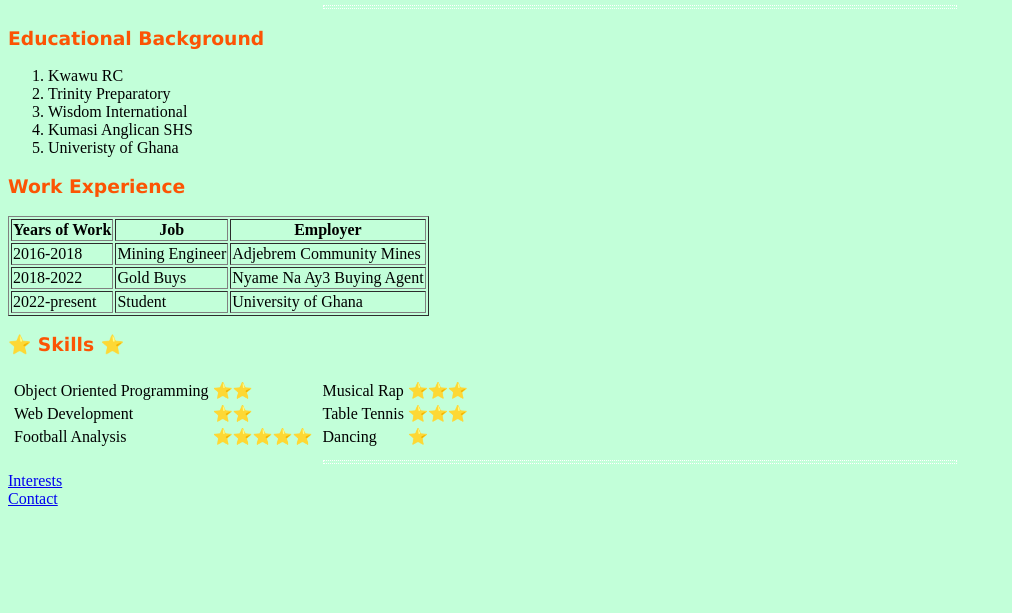
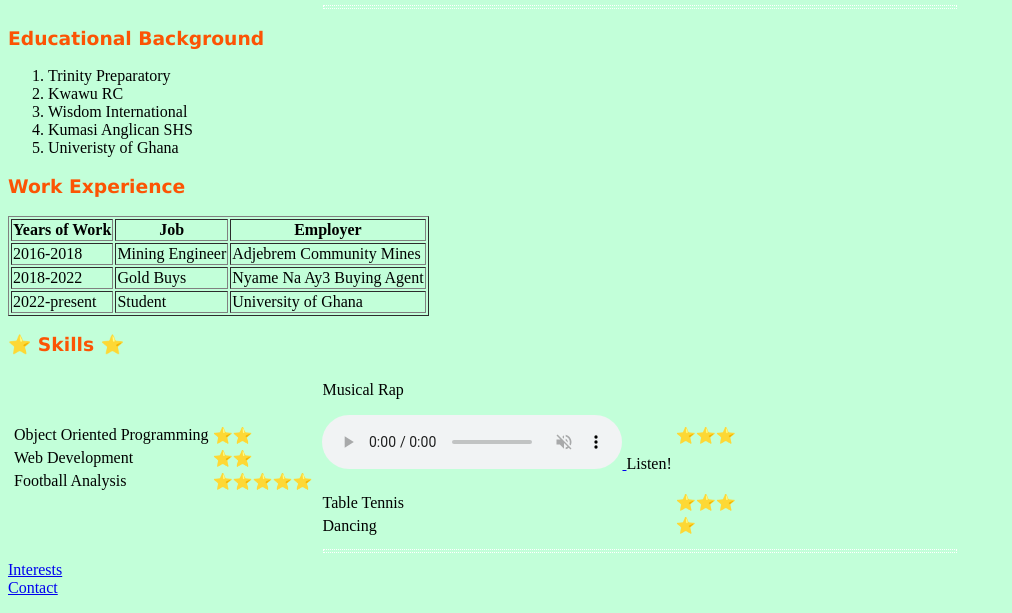
Before and after one commit to Jtandoh01/githubP, a plain HTML site: page index.html in a window 1280 px wide. Shown: the part 187-800 px from the top of the page, without its empty margins (0-1012 px from the left). Drawn offline with Linux system fonts and the light colour scheme.

Commit message:
feat: added favicon audio file.

```diff
--- a/index.html
+++ b/index.html
@@ -2,8 +2,9 @@
 <html>
     <head>
         <meta charset="utf-8">
-        <title>️web_dev tutorial️</title>
+        <title>️Realti</title>
         <link rel="stylesheet" href="css/styles.css">
+        <link rel="shortcut icon" href="favicon.ico">
     </head>
     <body>
         <!--two cell table for image and brief description of myself-->
@@ -12,7 +13,8 @@
                 <td><img src=".\images\t1.jpeg" alt="profile of tb24johnson on twitter"  ></td>
                 <td><h1>Hello World</h1>
                     <p><em>My name is Johnson, Student at the <strong><a href="https://www.ug.edu.gh/" style="text-decoration: none;">Univeristy of Ghana </a> </strong> </em> </p>
-                    <p>I am pursuing a degree in computer science.</p></td>
+                    <p>I am pursuing a degree in computer science.</p>
+                </td>
             </tr>
         </table>
 
@@ -22,8 +24,8 @@
         <h3>Educational Background</h3>
         <!--An ordered list that of schools I've attended-->
         <ol>
+            <li>Trinity Preparatory</li>
             <li>Kwawu RC</li>
-            <li>Trinity Preparatory</li>
             <li>Wisdom International</li>
             <li>Kumasi Anglican SHS</li>
             <li>Univeristy of Ghana</li>
@@ -64,10 +66,12 @@
         <h3>⭐ Skills ⭐</h3>
         <table>
             <tr>
-                <td><table>
+                <td>
+                    <table>
                         <tr>
                             <td>Object Oriented Programming </td>
-                        <td>⭐⭐</td> </tr>
+                            <td>⭐⭐</td>
+                        </tr>
 
                         <td>Web Development </td>
                                 <td>⭐⭐</td>
@@ -76,11 +80,21 @@
                             <td>Football Analysis</td>
                             <td>⭐⭐⭐⭐⭐</td>
                         </tr>
-                </table></td>
+                    </table>
+                </td>
 
-                <td><table>
+                <td>
+                    <table>
                         <tr>
-                        <td>Musical Rap</td>
+                            <td>Musical Rap
+                                <p>
+                                    <a download="rap" href="./audio/rap.m4a">
+                                        <audio controls autoplay muted src="./audio/rap.m4a">
+                                        </audio>
+                                    </a>
+                                    Listen!
+                                </p>
+                            </td>
                             <td>⭐⭐⭐</td>
                         </tr>
                         <tr>
@@ -88,7 +102,9 @@
                             <td>⭐⭐⭐</td>
                         </tr>
                         <tr>
-                        <td>Dancing</td>
+                            <td>Dancing
+
+                            </td>
                             <td> ⭐</td>
                         </tr>
                     </table>
```
Also changed, not shown: favicon.ico (added), 1 other file. Lines whose indentation alone changed are shown as unchanged.
